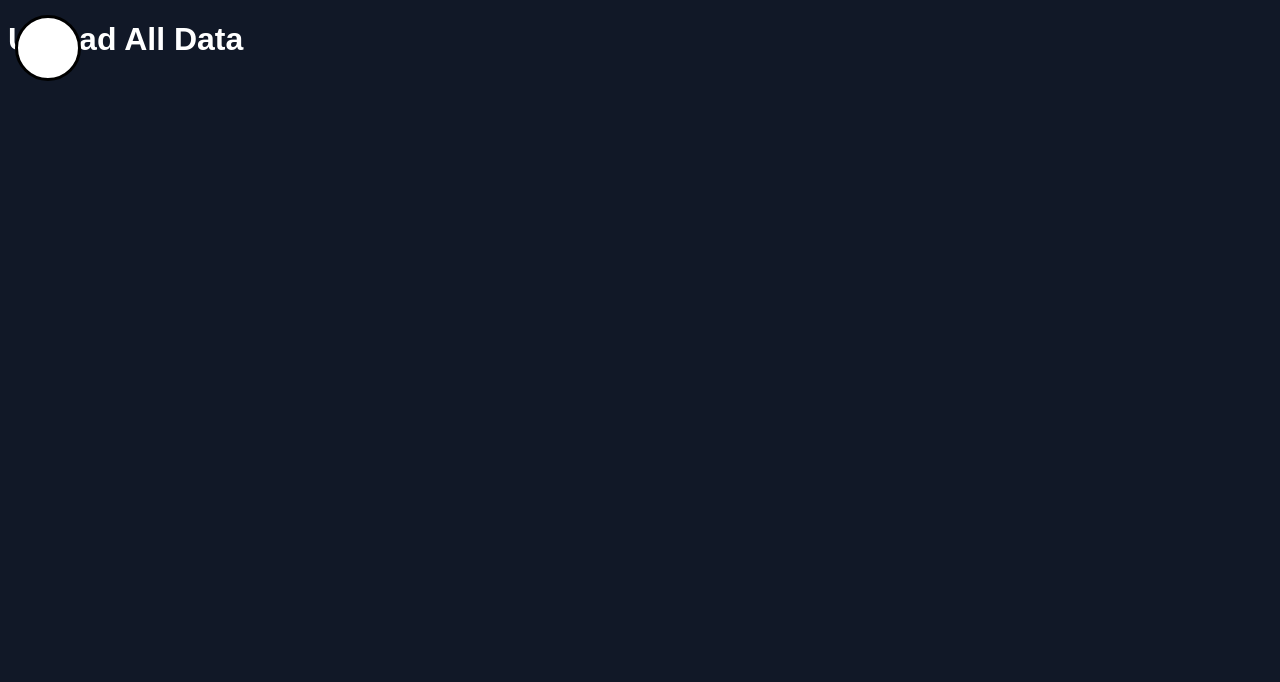
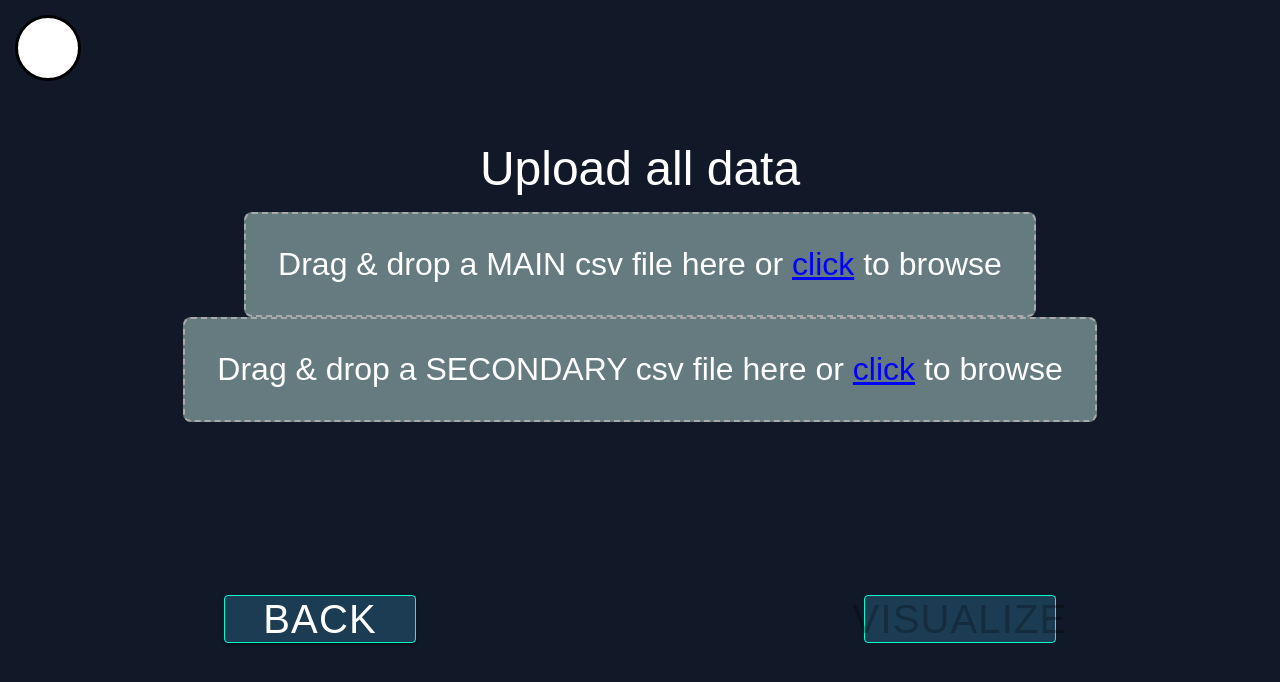
Before and after one commit to kristian-ziga/football-field, a React app in the folder frontend/: page /uploadAllData in a window 1280 px wide. Shown: the top 682 px of the page. Built offline with nearby package versions, Linux system fonts and the light colour scheme; the HTML template or start-up script is replaced by a standard one; a web font is replaced by a local one.

Commit message:
saving file with errors handled

```diff
--- a/frontend/src/components/dragAndDrop.tsx
+++ b/frontend/src/components/dragAndDrop.tsx
@@ -1,23 +1,78 @@
-import { useCallback } from "react";
+import { useCallback, useState } from "react";
 import { useAppStorage } from "../visualization/StorageProvider";
+import PopUp from "./popUp";
+
+
+export function csvParser(text: string): number[][] {
+    const points: number[][] = [];
+
+    const lines = text.split("\n");
+
+    lines.forEach((line, index) => {
+        const trimmed = line.trim();
+        if (!trimmed) return;
+
+        const parts = trimmed.split(",");
+        if (parts.length < 3) {
+            throw new Error(`Line ${index + 1} skipped: not enough columns`);
+        }
+
+        const x = parseFloat(parts[0]);
+        const y = parseFloat(parts[1]);
+        const z = parseFloat(parts[2]);
+
+        if (isNaN(x) || isNaN(y) || isNaN(z)) {
+            throw new Error(`Line ${index + 1} skipped: invalid number`);
+        }
+
+        points.push([x, y, z]);
+    });
+    return points;
+}
+
+export function transformPoints(points: number[][]) {
+    const transformedPoints = [];
+
+    const diffX = points[15][0];
+    const diffY = points[15][1];
+    const diffZ = points[15][2];
+
+    points.forEach(point => {
+        const [x, y, z] = point;
+        transformedPoints.push([x - diffX, y - diffY, z - diffZ])
+    })
+}
 
 type DragAndDropProps = {
-    onError?: (err: Error) => void;
+    isMain: boolean;
 };
 
-export default function DragAndDrop({ onError }: DragAndDropProps) {
-    const { addFile, removeFile, mainPointsFile } = useAppStorage();
+export default function DragAndDrop({ isMain }: DragAndDropProps) {
+    const { addFile, removeFile, mainPointsFile, secondaryPointsFile ,setPoints } = useAppStorage();
+    const [open, setOpen] = useState(false);
+    const [text, setText] = useState('');
 
-    const handleFile = async (file: File) => {
+    const handleFile = async (file: File, isMain: boolean) => {
         try {
             if (!file.name.toLowerCase().endsWith(".csv")) {
-                throw new Error("Only CSV files are allowed.");
+                setText("Only CSV files are allowed");
+                setOpen(true);
+                return;
             }
             const content = await file.text();
-            addFile({ name: file.name, content }, true);
+            const pointsToAdd = csvParser(content)
+
+            if (isMain && pointsToAdd.length < 31) {
+                setText("CSV file does not have all needed main points.");
+                setOpen(true);
+                return;
+            }
+            addFile({ name: file.name, content }, isMain);
+            setPoints(pointsToAdd, isMain)
         } catch (err) {
-            if (onError && err instanceof Error) {
-                onError(err);
+            if (err instanceof Error){
+                setText(err.message)
+                setOpen(true)
             }
         }
     };
@@ -25,17 +80,21 @@ export default function DragAndDrop({ onError }: DragAndDropProps) {
     const onDrop = useCallback((e: React.DragEvent<HTMLDivElement>) => {
         e.preventDefault();
         const file = e.dataTransfer.files[0];
-        if (file) handleFile(file);
+        if (file) handleFile(file, isMain);
     }, []);
 
     const onInputChange = (e: React.ChangeEvent<HTMLInputElement>) => {
         const file = e.target.files?.[0];
-        if (file) handleFile(file);
+        if (file) handleFile(file, isMain);
     };
 
     const removeMainFile = () => {
         removeFile(true);
     };
+
+    const removeSecondaryFile = () => {
+        removeFile(false);
+    }
 
     return (
         <div>
@@ -53,9 +112,11 @@ export default function DragAndDrop({ onError }: DragAndDropProps) {
                     fontSize: "clamp(0.8rem, 6vw, 2rem)"
                 }}
             >
-                {mainPointsFile ? (
-                    <>File name: {mainPointsFile.name}
-                    <button onClick={removeMainFile}
+                {isMain && mainPointsFile ? (
+                    <>
+                        File name: {mainPointsFile.name}
+                        <button
+                            onClick={removeMainFile}
                             style={{
                                 marginBottom: "2px",
                                 background: "transparent",
@@ -63,12 +124,32 @@ export default function DragAndDrop({ onError }: DragAndDropProps) {
                                 fontSize: "1.2rem",
                                 cursor: "pointer",
                                 color: "white",
-                        }}>×
-                    </button></>
+                            }}
+                        >
+                            ×
+                        </button>
+                    </>
+                ) : !isMain && secondaryPointsFile ? (
+                    <>
+                        File name: {secondaryPointsFile.name}
+                        <button
+                            onClick={removeSecondaryFile}
+                            style={{
+                                marginBottom: "2px",
+                                background: "transparent",
+                                border: "none",
+                                fontSize: "1.2rem",
+                                cursor: "pointer",
+                                color: "white",
+                            }}
+                        >
+                            ×
+                        </button>
+                    </>
                 ) : (
                     <>
                         <span>
-                            Drag & drop a CSV file here or{" "}
+                            Drag & drop a {isMain ? "MAIN " : "SECONDARY "}csv file here or{" "}
                             <label
                                 htmlFor="fileInput"
                                 style={{ color: "blue", cursor: "pointer", textDecoration: "underline" }}
@@ -87,6 +168,12 @@ export default function DragAndDrop({ onError }: DragAndDropProps) {
                     id="fileInput"
                 />
             </div>
+            <PopUp
+                text={text}
+                buttonText="OK"
+                open={open}
+                onClose={() => setOpen(false)}
+            />
         </div>
     );
 }
--- a/frontend/src/pages/UploadAllData.tsx
+++ b/frontend/src/pages/UploadAllData.tsx
@@ -1,5 +1,75 @@
+import { Button } from "@mui/material";
+import DragAndDrop from "../components/dragAndDrop";
+import { useNavigate } from "react-router-dom";
+import { useAppStorage } from "../visualization/StorageProvider";
+
 export default function UploadAllData() {
+    const { mainPoints } = useAppStorage();
+    const navigate = useNavigate();
+
+    const handleNext = () => {
+        navigate("/visualization");
+        return;
+    };
+
+    const handleBack = () => {
+        navigate("/home");
+        return;
+    };
+
     return (
-        <h1>Upload All Data</h1>
+        <div style={{ display: "flex",
+            flexDirection: "column",
+            justifyContent: "space-evenly",
+            paddingBottom: "3rem",
+            gap: "clamp(0.5rem, 5vh, 2.5rem)",
+            height: "95vh"}}>
+            <div style={{display: "flex", flexDirection: "column", gap: "1rem", alignItems: "center"}}>
+                <div style={{textAlign: "center", fontSize: "clamp(1.2rem, 8vw, 3rem)",}}>
+                    Upload all data
+                </div>
+                <div>
+                    <div style={{ display: "flex", justifyContent: "center", maxWidth: window.innerWidth < 850 ? "100vw" : "75vw"}}>
+                        <DragAndDrop isMain={true}/>
+                    </div>
+                    <div style={{ display: "flex", justifyContent: "center", maxWidth: window.innerWidth < 850 ? "100vw" : "75vw"}}>
+                        <DragAndDrop isMain={false}/>
+                    </div>
+                </div>
+            </div>
+            <div  style={{ display: "flex", justifyContent: "center", flexDirection: "row", gap: "clamp(2rem, 35vw, 40rem)", maxHeight: "5vh"}}>
+                <Button
+                    variant="contained"
+                    onClick={handleBack}
+                    sx={{
+                        width: "clamp(7rem, 15vw, 20rem)",
+                        height: "clamp(2rem, 6vh, 10rem)",
+                        padding: "1rem",
+                        fontSize: "clamp(1.2rem, 8vw, 2.5rem)",
+                        whiteSpace: "normal",
+                        textAlign: "center",
+                        border: "1px solid",
+                        justifyContent: "center",
+                        }}>
+                    BACK
+                </Button>
+                <Button
+                    variant="contained"
+                    disabled={mainPoints.length < 31}
+                    onClick={handleNext}
+                    sx={{
+                        width: "clamp(7rem, 15vw, 20rem)",
+                        height: "clamp(2rem, 6vh, 10rem)",
+                        padding: "1rem",
+                        fontSize: "clamp(1.2rem, 8vw, 2.5rem)",
+                        whiteSpace: "normal",
+                        textAlign: "center",
+                        border: "1px solid",
+                        justifyContent: "center",
+                    }}>
+                    VISUALIZE
+                </Button>
+            </div>
+        </div>
     )
 }
--- a/frontend/src/visualization/StorageProvider.tsx
+++ b/frontend/src/visualization/StorageProvider.tsx
@@ -8,10 +8,12 @@ interface StoredFile {
 interface AppStorage {
     mainPointsFile: StoredFile | null;
     secondaryPointsFile: StoredFile | null;
-    points: number[][];
+    mainPoints: number[][];
+    secondaryPoints: number[][];
+
     addFile: (file: StoredFile, isMain?: boolean) => void;
     removeFile: (isMain?: boolean) => void;
-    setList: (list: number[][]) => void;
+    setPoints: (list: number[][], isMain?: boolean) => void;
 }
 
 const AppStorageContext = createContext<AppStorage | null>(null);
@@ -24,11 +26,16 @@ export const AppStorageProvider: React.FC<{ children: React.ReactNode }> = ({ ch
 
     const [secondaryPointsFile, setSecondaryPointsFile] = useState<StoredFile | null>(() => {
         const saved = localStorage.getItem("app_secondaryPointsFile");
+        return saved ? JSON.parse(saved) : null;
+    });
+
+    const [mainPoints, setMainPoints] = useState<number[][]>(() => {
+        const saved = localStorage.getItem("app_mainPoints");
         return saved ? JSON.parse(saved) : [];
     });
 
-    const [points, setPoints] = useState<number[][]>(() => {
-        const saved = localStorage.getItem("app_points");
+    const [secondaryPoints, setSecondaryPoints] = useState<number[][]>(() => {
+        const saved = localStorage.getItem("app_secondaryPoints");
         return saved ? JSON.parse(saved) : [];
     });
 
@@ -41,8 +48,12 @@ export const AppStorageProvider: React.FC<{ children: React.ReactNode }> = ({ ch
     }, [secondaryPointsFile]);
 
     useEffect(() => {
-        localStorage.setItem("app_points", JSON.stringify(points));
-    }, [points]);
+        localStorage.setItem("app_mainPoints", JSON.stringify(mainPoints));
+    }, [mainPoints]);
+
+    useEffect(() => {
+        localStorage.setItem("app_secondaryPoints", JSON.stringify(secondaryPoints));
+    }, [secondaryPoints]);
 
     const addFile = (file: StoredFile, isMain = false) => {
         if (isMain) {
@@ -60,12 +71,16 @@ export const AppStorageProvider: React.FC<{ children: React.ReactNode }> = ({ ch
         }
     };
 
-    const setList = (newPoints: number[][]) => {
-        setPoints(newPoints);
+    const setPoints = (newPoints: number[][], isMain = true) => {
+        if (isMain) {
+            setMainPoints(newPoints);
+        } else {
+            setSecondaryPoints(newPoints);
+        }
     };
 
     return (
-        <AppStorageContext.Provider value={{ mainPointsFile, secondaryPointsFile, points, addFile, removeFile, setList }}>
+        <AppStorageContext.Provider value={{ mainPointsFile, secondaryPointsFile, mainPoints, secondaryPoints, addFile, removeFile, setPoints }}>
             {children}
         </AppStorageContext.Provider>
     );
--- a/frontend/src/visualization/Visualization.tsx
+++ b/frontend/src/visualization/Visualization.tsx
@@ -2,7 +2,6 @@ import { useState } from "react";
 import ControlsPanel from "./ControlPanel";
 import SceneRenderer from "./SceneRenderer";
 import { useAppStorage } from "./StorageProvider";
-import { csvParser } from "./Utils";
 
 export default function Visualization() {
     const [zMultiplier, setZMultiplier] = useState(15);
@@ -16,22 +15,9 @@ export default function Visualization() {
     const [showPoints, setShowPoints] = useState(false);
     const [showHeatMap, setShowHeatMap] = useState(false);
 
-    const { addFile, setList, mainPointsFile, points } = useAppStorage();
+    const { mainPoints, secondaryPoints } = useAppStorage();
 
-    fetch("/ZS_NFŠ_meranie_01-12-2025_LOKAL_MM.csv")
-    .then(res => res.text())
-    .then(text => {
-        addFile({ name: "test.csv", content: text }, true);
-
-        // optional: parse points immediately
-        const points = csvParser(text);
-        setList(points);
-    })
-    .catch(err => console.error("CSV load failed:", err));
-
-
-
-    const allPoints = points;
+    const allPoints = [...mainPoints, ...secondaryPoints];
 
 
     const line_order: number[][] = [
```
Also changed, not shown: frontend/src/components/popUp.tsx (+11 -44 lines), frontend/src/pages/UploadCurrentData.tsx (+1 -11 lines). Lines whose indentation alone changed are shown as unchanged.
